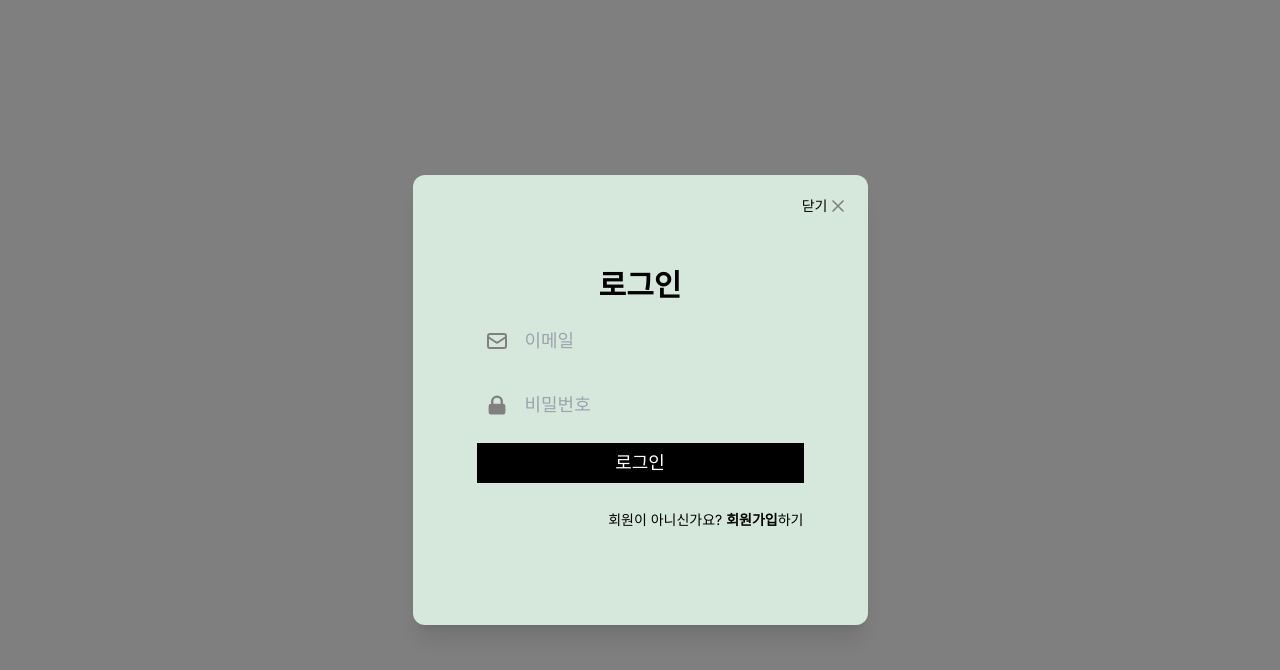
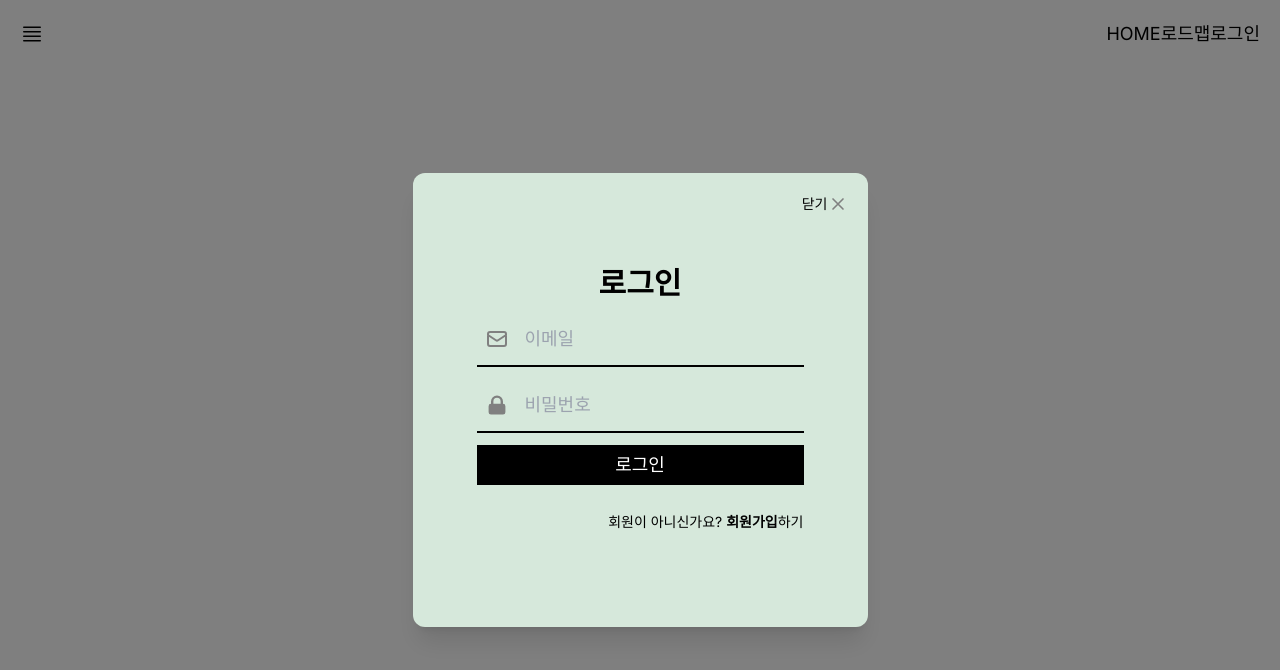
Before and after one commit to H-O-W/how-fe, a Next.js app: page /login in a window 1280 px wide. Shown: the top 670 px of the page. Built offline with nearby package versions, Linux system fonts and the light colour scheme.

Commit message:
feat: 메인화면 수정

```diff
--- /dev/null
+++ b/src/app/Components/NavBar.js
@@ -0,0 +1,20 @@
+"use client";
+import { useRouter } from "next/navigation";
+import { HiBars4 } from "react-icons/hi2";
+
+const NavBar = () => {
+  const navigate = useRouter();
+  return (
+    <nav className="w-full fixed top-0 z-50 inline-flex justify-between items-center p-5 gap-3 text-lg">
+      <button className="text-2xl">
+        <HiBars4 />
+      </button>
+      <ul className="inline-flex g한ap-3">
+        <li onClick={() => navigate.push("/")}>HOME</li>
+        <li onClick={() => navigate.push("/roadmap")}>로드맵</li>
+        <li onClick={() => navigate.push("/login")}>로그인</li>
+      </ul>
+    </nav>
+  );
+};
+export default NavBar;
--- a/src/app/globals.css
+++ b/src/app/globals.css
@@ -20,6 +20,15 @@
     --background-start-rgb: 0, 0, 0;
     --background-end-rgb: 0, 0, 0;
   }
+}
+
+/* Font */
+@font-face {
+  font-family: "KCC-Hanbit";
+  src: url("https://fastly.jsdelivr.net/gh/projectnoonnu/2403-2@1.0/KCC-Hanbit.woff2")
+    format("woff2");
+  font-weight: normal;
+  font-style: normal;
 }
 
 body {
@@ -46,6 +55,7 @@
   padding: 3em;
   display: flex;
   flex-direction: column;
+  font-family: "KCC-Hanbit";
 }
 
 /* MainPage Style */
@@ -127,16 +137,9 @@
 /*
  */
 
-@import url("https://fonts.googleapis.com/css?family=Raleway:700,900");
-
-* {
-  margin: 0;
-  padding: 0;
-  border: none;
-}
 body {
   font-size: 14px;
-  font-family: "Raleway", sans-serif;
+  font-family: "KCC-Hanbit", sans-serif;
 }
 a {
   text-decoration: none;
--- a/src/app/layout.js
+++ b/src/app/layout.js
@@ -1,5 +1,6 @@
 import { Inter } from "next/font/google";
 import "./globals.css";
+import NavBar from "./Components/NavBar";
 
 const inter = Inter({ subsets: ["latin"] });
 
@@ -11,7 +12,10 @@
 export default function RootLayout({ children }) {
   return (
     <html lang="ko">
-      <body className={inter.className}>{children}</body>
+      <body className={inter.className}>
+        <NavBar />
+        {children}
+      </body>
     </html>
   );
 }
--- a/src/app/page.js
+++ b/src/app/page.js
@@ -11,7 +11,7 @@
       <section class="section top-section">
         <div class="content-container content-theme-dark">
           <div class="content-inner">
-            <div class="content-center">
+            <div class="content-center select-none">
               <h1>나만을 위한 취업 로드맵</h1>
               <p>
                 Hope Opportunity Work{" "}
@@ -24,11 +24,11 @@
         </div>
       </section>
 
-      <section class="section bottom-section">
+      {/* <section class="section bottom-section">
         <div class="content-container content-theme-light">
           <div class="content-inner">
             <div class="content-center">
-              <h1>HOW</h1>
+              <h1>하우</h1>
 
               <p>
                 Hope Opportunity Work{" "}
@@ -39,45 +39,35 @@
             </div>
           </div>
         </div>
-      </section>
-      <div className="page bg-gradient-to-br to-emerald-300 from-lime-200 flex justify-center items-center">
-        <div class="perspective-text">
-          <div class="perspective-line">
-            <p></p>
-            <p>Hope</p>
-          </div>
-          <div class="perspective-line">
-            <p>Hope</p>
-            <p>Opportunity</p>
-          </div>
-          <div class="perspective-line">
-            <p>Opportunity</p>
-            <p>Work</p>
-          </div>
-          <div class="perspective-line">
-            <p>Work</p>
-            <p>Leads To</p>
-          </div>
-          <div class="perspective-line">
-            <p>Leads To</p>
-            <p>Success</p>
-          </div>
+      </section> */}
+
+      {/* <div className="page bg-gradient-to-br to-emerald-300 from-lime-200 flex justify-center items-center">
+        <h1 className="text-7xl font-bold text-emerald-700">나만을 위한 취업 로드맵, 하우</h1>
+        <p className="text-2xl text-emerald-700">서비스 소개가 들어갈 듯</p>
+      </div> */}
+      <div className="page">
+        <h1 className="text-7xl">서비스 소개</h1>
+        <div className="text-xl">
+          <p>하우는 장애인을 위한 나만의 취업 로드맵을 제공하는 서비스입니다.</p>
+          <p></p>
         </div>
       </div>
-
-      <div className="page bg-gradient-to-br to-emerald-300 from-lime-200 flex justify-center items-center">
-        <h1 className="text-7xl font-bold text-emerald-700">나만을 위한 취업 로드맵, 하우</h1>
-        <p className="text-2xl text-emerald-700">서비스 소개가 들어갈 듯</p>
+      <div className="page">
+        <h1 className="text-7xl">로드맵 미리보기</h1>
+        <div className="text-xl">
+          <p>하우는 장애인을 위한 나만의 취업 로드맵을 제공하는 서비스입니다.</p>
+          <p></p>
+        </div>
       </div>
       <div className="page">
         <h1 className="text-2xl ">HOW 메인페이지</h1>
         <p>구성요소</p>
-        <p>
-          - 서비스 소개 - 초기 정보를 갖고 초기 로드맵 보여주기, 로드맵 생성 방법 안내 ( 비로그인
-          상태 ){" "}
-        </p>
+        <p></p>
+        <p>서비스 소개</p>
+        <p> - 초기 정보를 갖고 초기 로드맵 보여주기, 로드맵 생성 방법 안내 ( 비로그인 상태 )</p>
         <p> - 생성된 로드맵 및 진행 상황 안내 ( 로그인 상태 && 로드맵 생성 후 ) </p>{" "}
         <p> - 최신 공지사항 및 뉴스</p>
+        <p> - 스크린 리더를 고려하는 개발이 필요함</p>
       </div>
       <div className="page bg-secondary1">
         <h1 className="text-4xl ">나의 로드맵</h1>
```
